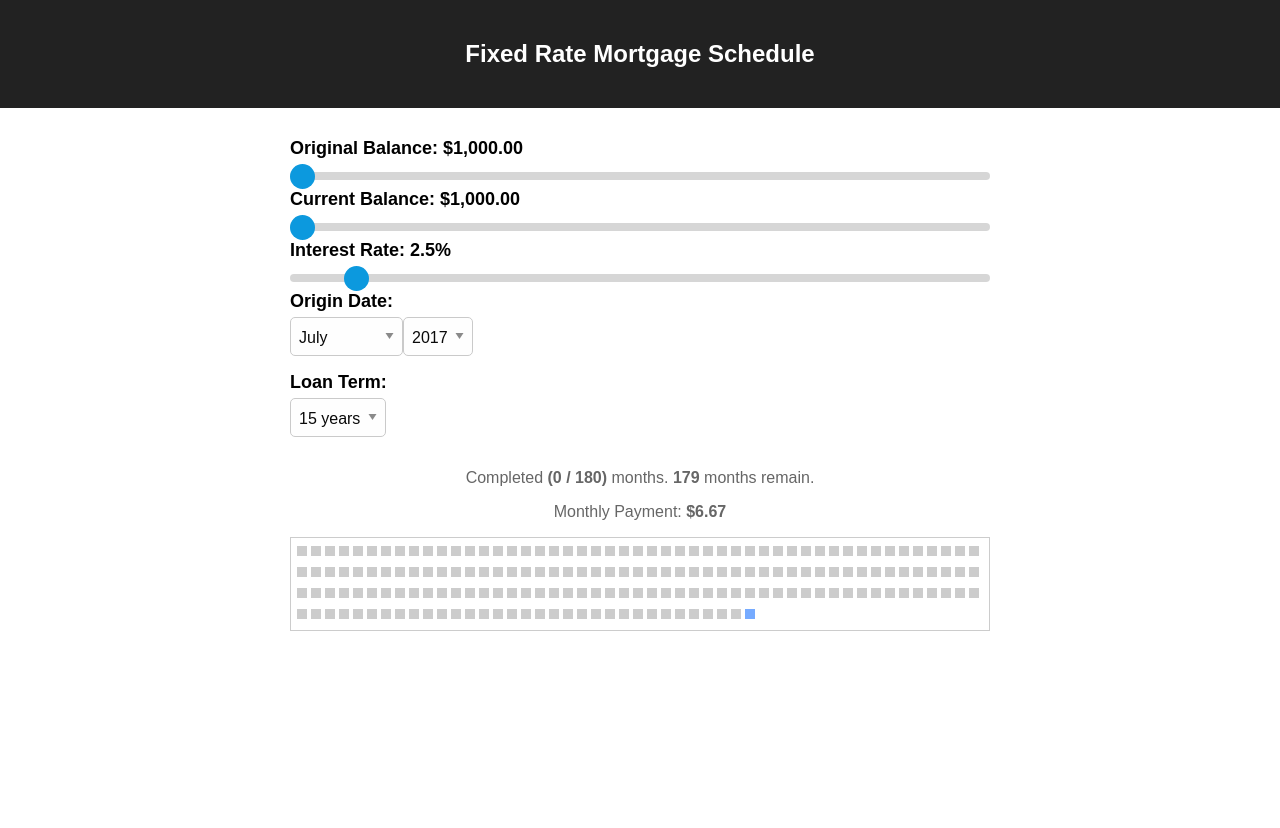
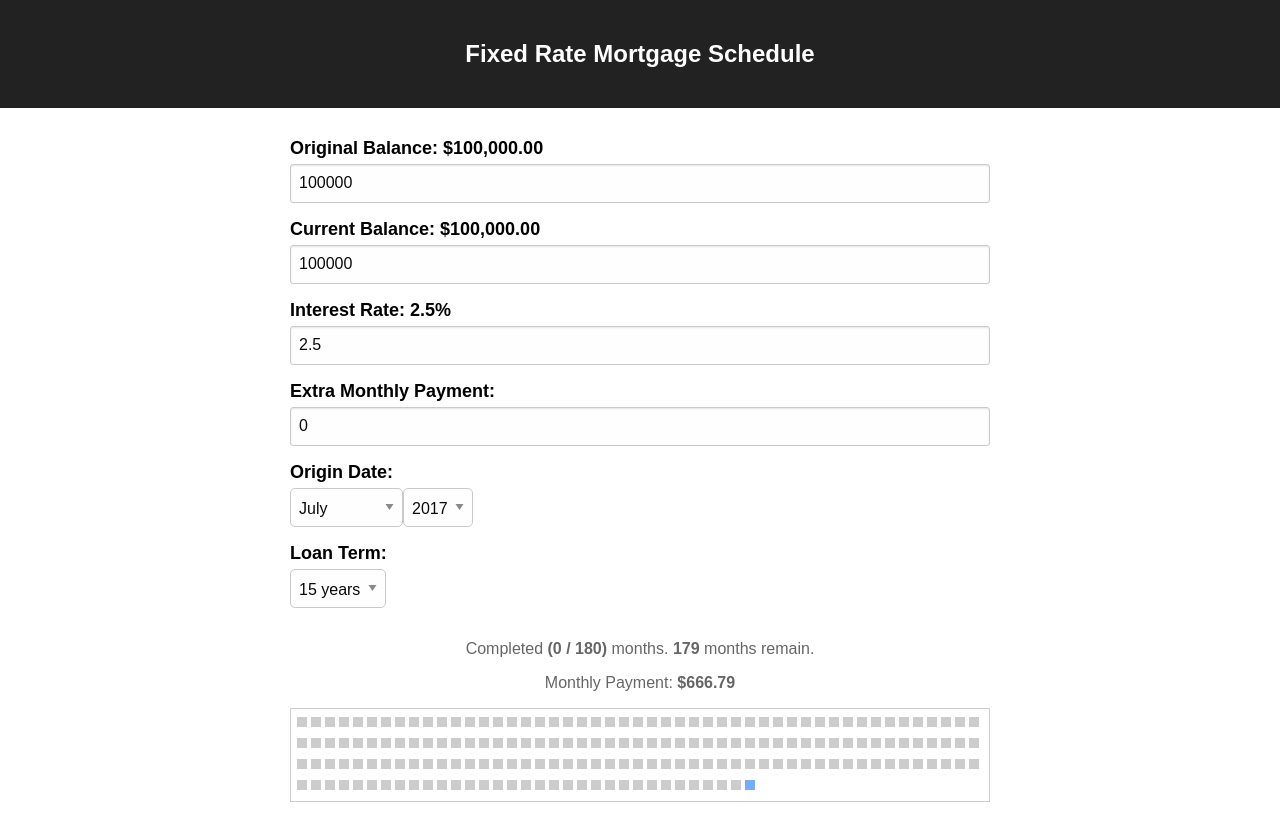
Before and after one commit to dillonhafer/mortgage-schedule, a React (Create React App) app: page / in a window 1280 px wide. Shown: the top 828 px of the page. Before the commit the page ends 800 px from the top, so only its background shows below. Built offline with nearby package versions, Linux system fonts and the light colour scheme.

Commit message:
Update input fields

```diff
--- a/package.json
+++ b/package.json
@@ -6,13 +6,13 @@
     "date-input-polyfill": "^2.14.0",
     "moment": "^2.18.1",
     "react": "^15.6.1",
-    "react-dom": "^15.6.1",
-    "url-parse": "^1.1.9"
+    "react-dom": "^15.6.1"
   },
   "devDependencies": {
     "react-scripts": "1.0.7",
     "node-sass": "^4.5.3"
   },
+  "homepage": "https://files.dillonhafer.com/am",
   "scripts": {
     "start": "react-scripts start",
     "build": "react-scripts build",
--- a/src/App.js
+++ b/src/App.js
@@ -1,55 +1,36 @@
 import React, { Component } from 'react';
 import './styles/css/App.css';
 import moment from 'moment';
-import parse from 'url-parse';
 import Month from './Month';
 import {numberToCurrency} from './Helpers';
+
+const MORTGAGE_SETTINGS = "mortgage_settings";
 
 class App extends Component {
   constructor(props) {
     super(props);
     const currentDate = new Date();
 
-    const url = parse(window.location, true);
-    const {
-      loanBalance,
-      startYear,
-      startMonth,
-      interestRate,
-      yearTerm,
-      currentBalance,
-    } = url.query;
-
-    let defaultState = {
-      loanBalance: 1,
+    const savedSettings = JSON.parse(localStorage.getItem(MORTGAGE_SETTINGS));
+    const defaultState = {
+      loanBalance: 100000,
       currentYear: currentDate.getFullYear(),
       startYear: currentDate.getFullYear(),
       startMonth: currentDate.getMonth()+1,
       interestRate: 2.5,
       yearTerm: 15,
-      currentBalance: 1,
+      currentBalance: 100000,
+      extraMonthlyPayment: 0,
     }
 
-    if (loanBalance !== undefined) {
-      defaultState.loanBalance = parseInt(loanBalance, 10);
+    this.state = {
+      ...defaultState,
+      ...savedSettings,
     }
-    if (startYear !== undefined) {
-      defaultState.startYear = parseInt(startYear, 10);
-    }
-    if (startMonth !== undefined) {
-      defaultState.startMonth = parseInt(startMonth, 10);
-    }
-    if (yearTerm !== undefined) {
-      defaultState.yearTerm = parseInt(yearTerm, 10);
-    }
-    if (interestRate !== undefined) {
-      defaultState.interestRate = parseFloat(interestRate).toFixed(1);
-    }
-    if (currentBalance !== undefined) {
-      defaultState.currentBalance = parseInt(currentBalance, 10);
-    }
+  }
 
-    this.state = defaultState;
+  saveState(state) {
+    localStorage.setItem(MORTGAGE_SETTINGS, JSON.stringify(state));
   }
 
   monthsSinceStart(year, month) {
@@ -59,40 +40,50 @@ class App extends Component {
     return Math.abs(startDate.diff(endDate, 'months', true).toFixed());
   }
 
+  setAndUpdateState = (state) => {
+    this.setState(state);
+    this.saveState({...this.state, ...state})
+  }
 
   handleLoanBalanceChange = (e) => {
     if (isNaN(parseInt(e.target.value, 10))) {
       return alert("Please only input numbers");
     }
-    this.setState({loanBalance: parseInt(e.target.value,10)});
+    this.setAndUpdateState({loanBalance: parseInt(e.target.value,10)});
   }
 
-  handleCurrentBalanceChange = (e) => { if (isNaN(parseInt(e.target.value, 10))) { return alert("Please only input numbers");
+  handleCurrentBalanceChange = (e) => {
+    if (isNaN(parseInt(e.target.value, 10))) {
+      return alert("Please only input numbers");
     }
-    this.setState({currentBalance: parseInt(e.target.value,10)});
+    this.setAndUpdateState({currentBalance: parseInt(e.target.value,10)});
   }
 
   handleInterestRateChange = (e) => {
-    this.setState({interestRate: parseFloat(e.target.value).toFixed(1)});
+    this.setAndUpdateState({interestRate: parseFloat(e.target.value).toFixed(1)});
   }
 
   handleYearChange = (e) => {
-    this.setState({startYear: parseInt(e.target.value,10)});
+    this.setAndUpdateState({startYear: parseInt(e.target.value,10)});
   }
 
   handleMonthChange = (e) => {
-    this.setState({startMonth: parseInt(e.target.value,10)});
+    this.setAndUpdateState({startMonth: parseInt(e.target.value,10)});
   }
 
   handleYearTermChange = (e) => {
-    this.setState({yearTerm: parseInt(e.target.value,10)});
+    this.setAndUpdateState({yearTerm: parseInt(e.target.value,10)});
+  }
+
+  handleExtraMonthlyPaymentChange = (e) => {
+    this.setAndUpdateState({extraMonthlyPayment: parseFloat(e.target.value)});
   }
 
   pmt(interest, payments, presentValue) {
     const exponent   = Math.pow(interest + 1.0, payments);
     const topLine    = interest * exponent;
     const bottomLine = exponent - 1.0;
-    return (presentValue * 1000) * (topLine / bottomLine);
+    return presentValue * (topLine / bottomLine);
   }
 
   render() {
@@ -104,6 +95,7 @@ class App extends Component {
       interestRate,
       yearTerm,
       currentBalance,
+      extraMonthlyPayment,
     } = this.state;
     const years = [...Array(yearTerm).keys()];
 
@@ -112,10 +104,10 @@ class App extends Component {
     const completedMonths = this.monthsSinceStart(startYear, startMonth);
     const totalMonths = 12 * yearTerm;
 
-    const firstMonthInterest = parseFloat(((currentBalance * interest) * 1000).toFixed(2));
+    const firstMonthInterest = parseFloat((currentBalance * interest).toFixed(2));
     const firstMonthPrincipal = monthlyPayment - firstMonthInterest;
 
-    let cv = currentBalance * 1000;
+    let cv = currentBalance;
     const _months = [...Array(totalMonths).keys()].map((month, i) => {
       const pastMonth = i < completedMonths;
       let _principal   = 0.00;
@@ -129,7 +121,7 @@ class App extends Component {
         cv = _balance
       } else if (i > completedMonths) {
          _interest = parseFloat((cv * interest).toFixed(2));
-        _principal = monthlyPayment - _interest;
+        _principal = monthlyPayment - _interest + extraMonthlyPayment;
           _balance = cv - _principal
         cv = _balance
       }
@@ -152,14 +144,17 @@ class App extends Component {
           <h2>Fixed Rate Mortgage Schedule</h2>
         </div>
         <div className="App-intro">
-          <label>Original Balance: <b>{numberToCurrency(loanBalance*1000)}</b></label>
-          <input className="range-input" type="range" min="1" max="500" value={loanBalance} onChange={this.handleLoanBalanceChange} />
+          <label>Original Balance: <b>{numberToCurrency(loanBalance)}</b></label>
+          <input type="number" pattern="[0-9]*" min="1000" max="500000" step="1000" value={loanBalance} onChange={this.handleLoanBalanceChange} />
 
-          <label>Current Balance: <b>{numberToCurrency(currentBalance * 1000)}</b></label>
-          <input className="range-input" type="range" min="1" max={loanBalance} value={currentBalance} onChange={this.handleCurrentBalanceChange} />
+          <label htmlFor="currentBalance">Current Balance: <b>{numberToCurrency(currentBalance)}</b></label>
+          <input id="currentBalance" type="number" pattern="[0-9]*" min="1000" max={loanBalance} step="1000" value={currentBalance} onChange={this.handleCurrentBalanceChange} />
 
           <label htmlFor="interestRate">Interest Rate: <b>{interestRate}%</b></label>
-          <input name="interestRate" className="range-input" type="range" min="0.10" max="30.00" value={interestRate} step="0.1" onChange={this.handleInterestRateChange} />
+          <input id="interestRate" type="number" pattern="[0-9]*" min="0.10" max="30.00" value={interestRate} step="0.1" onChange={this.handleInterestRateChange} />
+
+          <label htmlFor="extraMonthlyPayment">Extra Monthly Payment:</label>
+          <input id="extraMonthlyPayment" value={extraMonthlyPayment} min="1" type="number" onChange={this.handleExtraMonthlyPaymentChange} />
 
           <label>Origin Date:</label>
           <div>
--- a/src/styles/css/App.css
+++ b/src/styles/css/App.css
@@ -58,6 +58,30 @@ select {
 
 .monthSelect, .yearSelect {
   padding-left: 10px; }
+
+input[type=text], input[type=number] {
+  border-radius: 3px;
+  box-sizing: border-box;
+  width: 100%;
+  height: 2.4375rem;
+  margin: 0 0 1rem;
+  padding: 0.5rem;
+  border: 1px solid #cacaca;
+  background-color: #fefefe;
+  -webkit-box-shadow: inset 0 1px 2px rgba(10, 10, 10, 0.1);
+  box-shadow: inset 0 1px 2px rgba(10, 10, 10, 0.1);
+  font-family: inherit;
+  font-size: 1rem;
+  font-weight: normal;
+  line-height: 1.5;
+  color: #0a0a0a;
+  -webkit-transition: border-color 0.25s ease-in-out, -webkit-box-shadow 0.5s;
+  transition: border-color 0.25s ease-in-out, -webkit-box-shadow 0.5s;
+  transition: box-shadow 0.5s, border-color 0.25s ease-in-out;
+  transition: box-shadow 0.5s, border-color 0.25s ease-in-out, -webkit-box-shadow 0.5s;
+  -webkit-appearance: none;
+  -moz-appearance: none;
+  appearance: none; }
 
 input[type=range].range-input {
   -webkit-appearance: none;
--- a/src/styles/css/Month.css
+++ b/src/styles/css/Month.css
@@ -45,7 +45,14 @@
     width: 0;
     z-index: 0; }
 
+@keyframes fadeIn {
+  from {
+    opacity: 0; } }
+@keyframes fadeOut {
+  to {
+    opacity: 0; } }
 .month:hover ~ .paymentPopover {
-  display: block; }
+  display: block;
+  animation: fadeIn 0.75s; }
 
 /*# sourceMappingURL=Month.css.map */
```
Also changed, not shown: src/styles/scss/App.scss (+30 -0 lines), src/styles/scss/Month.scss (+9 -0 lines), 2 other files (tests, documents, lock files or other folders).
